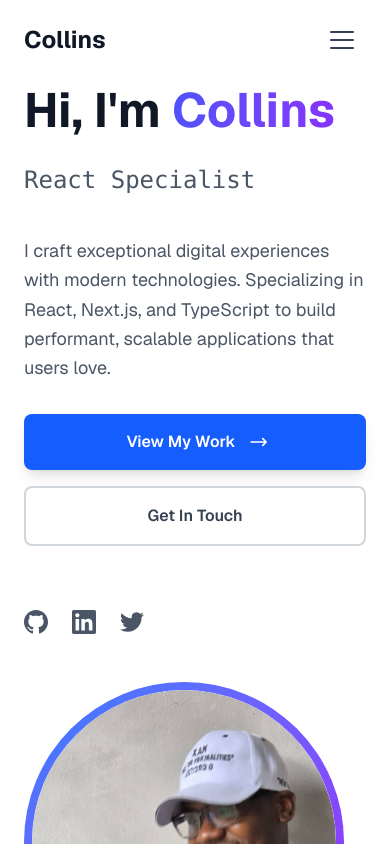
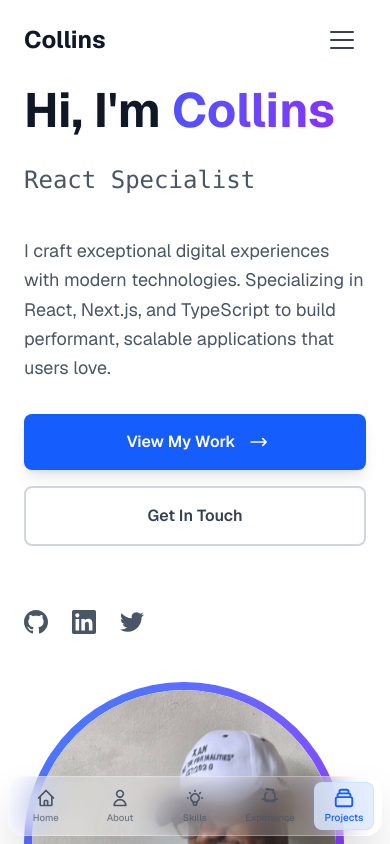
Before and after one commit to PCollinx/portfolio, a Next.js app: page / in a window 390 px wide. Shown: the top 844 px of the page. Built offline with nearby package versions, Linux system fonts and the light colour scheme.

Commit message:
created mobilebottomnav

```diff
--- a/app/layout.tsx
+++ b/app/layout.tsx
@@ -1,6 +1,7 @@
 import type { Metadata } from "next";
 import { Geist, Geist_Mono } from "next/font/google";
 import { ToastProvider } from "@/components/ui/ToastProvider";
+import { MobileBottomNav } from "@/components/layout/MobileBottomNav";
 import "./globals.css";
 
 const geistSans = Geist({
@@ -61,7 +62,10 @@ export default function RootLayout({
       <body
         className={`${geistSans.variable} ${geistMono.variable} antialiased`}
       >
-        <ToastProvider>{children}</ToastProvider>
+        <ToastProvider>
+          {children}
+          <MobileBottomNav />
+        </ToastProvider>
       </body>
     </html>
   );
--- /dev/null
+++ b/components/layout/MobileBottomNav.tsx
@@ -0,0 +1,249 @@
+"use client";
+
+import { motion } from "framer-motion";
+import { useState, useEffect, useMemo } from "react";
+
+interface NavItem {
+  id: string;
+  label: string;
+  href: string;
+  icon: React.ReactNode;
+}
+
+export function MobileBottomNav() {
+  const [activeSection, setActiveSection] = useState("home");
+
+  const navItems: NavItem[] = useMemo(
+    () => [
+      {
+        id: "home",
+        label: "Home",
+        href: "#home",
+        icon: (
+          <svg
+            className="w-full h-full"
+            fill="none"
+            stroke="currentColor"
+            viewBox="0 0 24 24"
+          >
+            <path
+              strokeLinecap="round"
+              strokeLinejoin="round"
+              strokeWidth={2}
+              d="M3 12l2-2m0 0l7-7 7 7M5 10v10a1 1 0 001 1h3m10-11l2 2m-2-2v10a1 1 0 01-1 1h-3m-6 0a1 1 0 001-1v-4a1 1 0 011-1h2a1 1 0 011 1v4a1 1 0 001 1m-6 0h6"
+            />
+          </svg>
+        ),
+      },
+      {
+        id: "about",
+        label: "About",
+        href: "#about",
+        icon: (
+          <svg
+            className="w-full h-full"
+            fill="none"
+            stroke="currentColor"
+            viewBox="0 0 24 24"
+          >
+            <path
+              strokeLinecap="round"
+              strokeLinejoin="round"
+              strokeWidth={2}
+              d="M16 7a4 4 0 11-8 0 4 4 0 018 0zM12 14a7 7 0 00-7 7h14a7 7 0 00-7-7z"
+            />
+          </svg>
+        ),
+      },
+      {
+        id: "skills",
+        label: "Skills",
+        href: "#skills",
+        icon: (
+          <svg
+            className="w-full h-full"
+            fill="none"
+            stroke="currentColor"
+            viewBox="0 0 24 24"
+          >
+            <path
+              strokeLinecap="round"
+              strokeLinejoin="round"
+              strokeWidth={2}
+              d="M9.663 17h4.673M12 3v1m6.364 1.636l-.707.707M21 12h-1M4 12H3m3.343-5.657l-.707-.707m2.828 9.9a5 5 0 117.072 0l-.548.547A3.374 3.374 0 0014 18.469V19a2 2 0 11-4 0v-.531c0-.895-.356-1.754-.988-2.386l-.548-.547z"
+            />
+          </svg>
+        ),
+      },
+      {
+        id: "experience",
+        label: "Experience",
+        href: "#experience",
+        icon: (
+          <svg
+            className="w-full h-full"
+            fill="none"
+            stroke="currentColor"
+            viewBox="0 0 24 24"
+          >
+            <path
+              strokeLinecap="round"
+              strokeLinejoin="round"
+              strokeWidth={2}
+              d="M21 13.255A23.931 23.931 0 0112 15c-3.183 0-6.22-.62-9-1.745M16 6V4a2 2 0 00-2-2h-4a2 2 0 00-2-2v2m8 0V6a2 2 0 012 2v6a2 2 0 01-2 2H8a2 2 0 01-2-2V8a2 2 0 012-2V6"
+            />
+          </svg>
+        ),
+      },
+      {
+        id: "projects",
+        label: "Projects",
+        href: "#projects",
+        icon: (
+          <svg
+            className="w-full h-full"
+            fill="none"
+            stroke="currentColor"
+            viewBox="0 0 24 24"
+          >
+            <path
+              strokeLinecap="round"
+              strokeLinejoin="round"
+              strokeWidth={2}
+              d="M19 11H5m14 0a2 2 0 012 2v6a2 2 0 01-2 2H5a2 2 0 01-2-2v-6a2 2 0 012-2m14 0V9a2 2 0 00-2-2M5 11V9a2 2 0 012-2m0 0V5a2 2 0 012-2h6a2 2 0 012 2v2M7 7h10"
+            />
+          </svg>
+        ),
+      },
+    ],
+    []
+  );
+
+  // Track active section based on scroll position
+  useEffect(() => {
+    const handleScroll = () => {
+      const sections = navItems.map((item) => item.id);
+      const scrollPosition = window.scrollY + window.innerHeight / 2;
+
+      for (const section of sections) {
+        const element = document.getElementById(section);
+        if (element) {
+          const { offsetTop, offsetHeight } = element;
+          if (
+            scrollPosition >= offsetTop &&
+            scrollPosition < offsetTop + offsetHeight
+          ) {
+            setActiveSection(section);
+            break;
+          }
+        }
+      }
+    };
+
+    window.addEventListener("scroll", handleScroll);
+    handleScroll(); // Call once to set initial state
+
+    return () => window.removeEventListener("scroll", handleScroll);
+  }, [navItems]);
+
+  const handleNavClick = (href: string, id: string) => {
+    setActiveSection(id);
+
+    // Smooth scroll to section
+    const element = document.querySelector(href);
+    if (element) {
+      element.scrollIntoView({
+        behavior: "smooth",
+        block: "start",
+      });
+    }
+  };
+
+  return (
+    <motion.nav
+      initial={{ y: 100, opacity: 0 }}
+      animate={{ y: 0, opacity: 1 }}
+      transition={{ duration: 0.6, ease: "easeOut" }}
+      className="fixed bottom-2 sm:bottom-4 left-2 right-2 sm:left-1/2 sm:right-auto sm:transform sm:-translate-x-1/2 sm:max-w-sm z-50 md:hidden"
+    >
+      <div className="relative">
+        {/* Glassmorphism Background */}
+        <div className="absolute inset-0 bg-white/20 backdrop-blur-lg rounded-2xl border border-white/30 shadow-2xl" />
+
+        {/* Navigation Items */}
+        <div className="relative flex items-center justify-between px-2 py-1.5 sm:px-3 sm:py-2">
+          {navItems.map((item, index) => (
+            <motion.button
+              key={item.id}
+              onClick={() => handleNavClick(item.href, item.id)}
+              className={`
+                relative flex flex-col items-center justify-center
+                w-12 h-12 sm:w-14 sm:h-14 rounded-lg sm:rounded-xl
+                transition-all duration-300 flex-1 max-w-[60px] sm:max-w-none
+                ${
+                  activeSection === item.id
+                    ? "text-blue-600"
+                    : "text-gray-600 hover:text-gray-800"
+                }
+              `}
+              whileTap={{ scale: 0.95 }}
+              initial={{ opacity: 0, y: 20 }}
+              animate={{ opacity: 1, y: 0 }}
+              transition={{ delay: index * 0.1 }}
+            >
+              {/* Active Indicator */}
+              {activeSection === item.id && (
+                <motion.div
+                  layoutId="activeIndicator"
+                  className="absolute inset-0 bg-blue-100/80 rounded-lg sm:rounded-xl border border-blue-200/50"
+                  initial={false}
+                  transition={{
+                    type: "spring",
+                    stiffness: 400,
+                    damping: 30,
+                  }}
+                />
+              )}
+
+              {/* Icon and Label */}
+              <div className="relative z-10 flex flex-col items-center">
+                <motion.div
+                  animate={{
+                    scale: activeSection === item.id ? 1.1 : 1,
+                  }}
+                  transition={{ duration: 0.2 }}
+                  className="mb-0.5 sm:mb-1"
+                >
+                  <div className="w-5 h-5 sm:w-6 sm:h-6">{item.icon}</div>
+                </motion.div>
+                <span
+                  className={`
+                    text-[10px] sm:text-xs font-medium transition-all duration-200
+                    ${
+                      activeSection === item.id
+                        ? "opacity-100 scale-100"
+                        : "opacity-70 scale-95"
+                    }
+                  `}
+                >
+                  {item.label}
+                </span>
+              </div>
+
+              {/* Ripple Effect */}
+              <motion.div
+                className="absolute inset-0 rounded-lg sm:rounded-xl bg-blue-400/20"
+                initial={{ scale: 0, opacity: 0 }}
+                whileTap={{ scale: 1.5, opacity: 1 }}
+                transition={{ duration: 0.2 }}
+              />
+            </motion.button>
+          ))}
+        </div>
+
+        {/* Bottom Glow Effect */}
+        <div className="absolute -bottom-2 left-1/2 transform -translate-x-1/2 w-32 h-4 bg-blue-400/20 blur-xl rounded-full" />
+      </div>
+    </motion.nav>
+  );
+}
```
